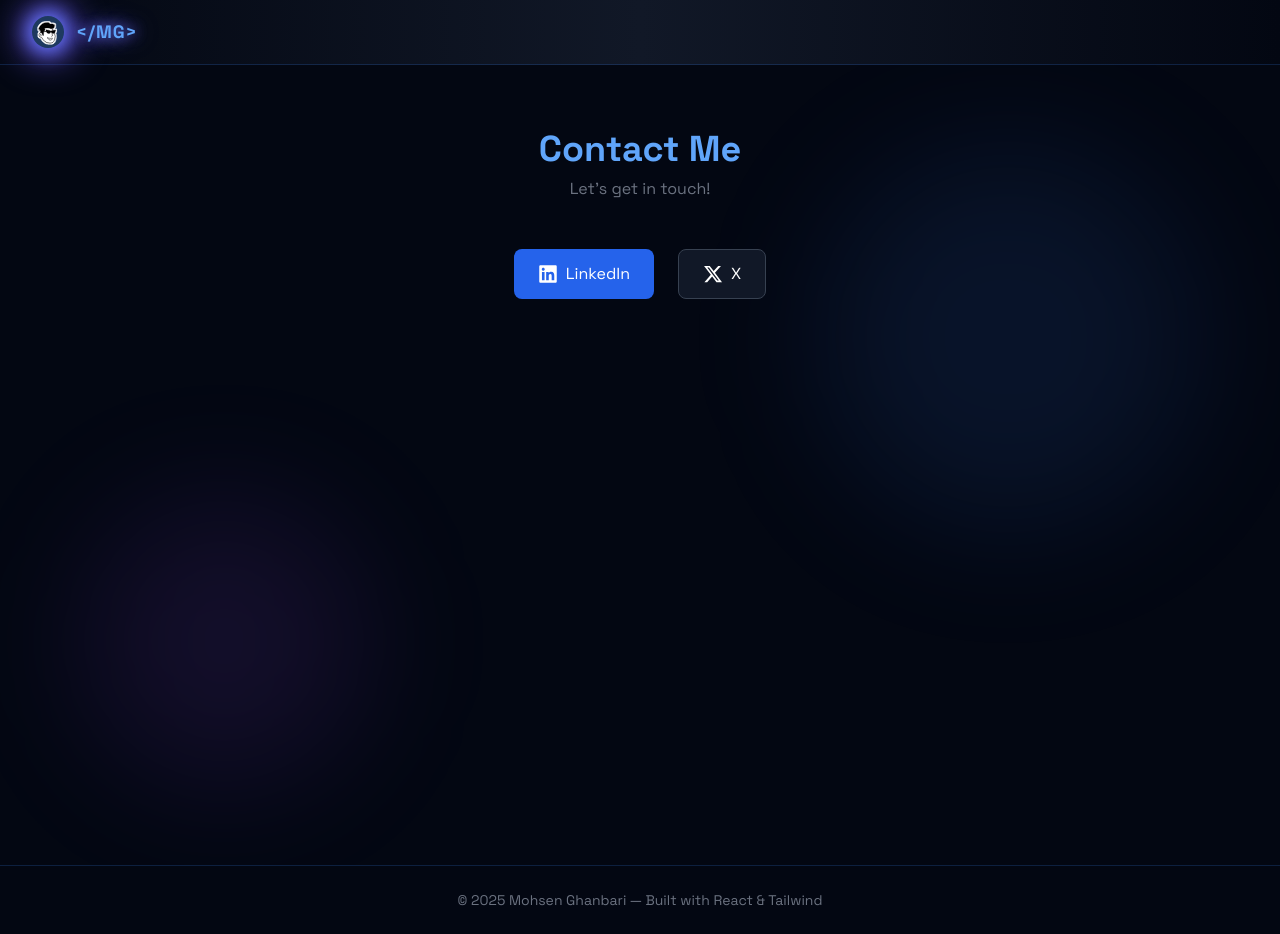
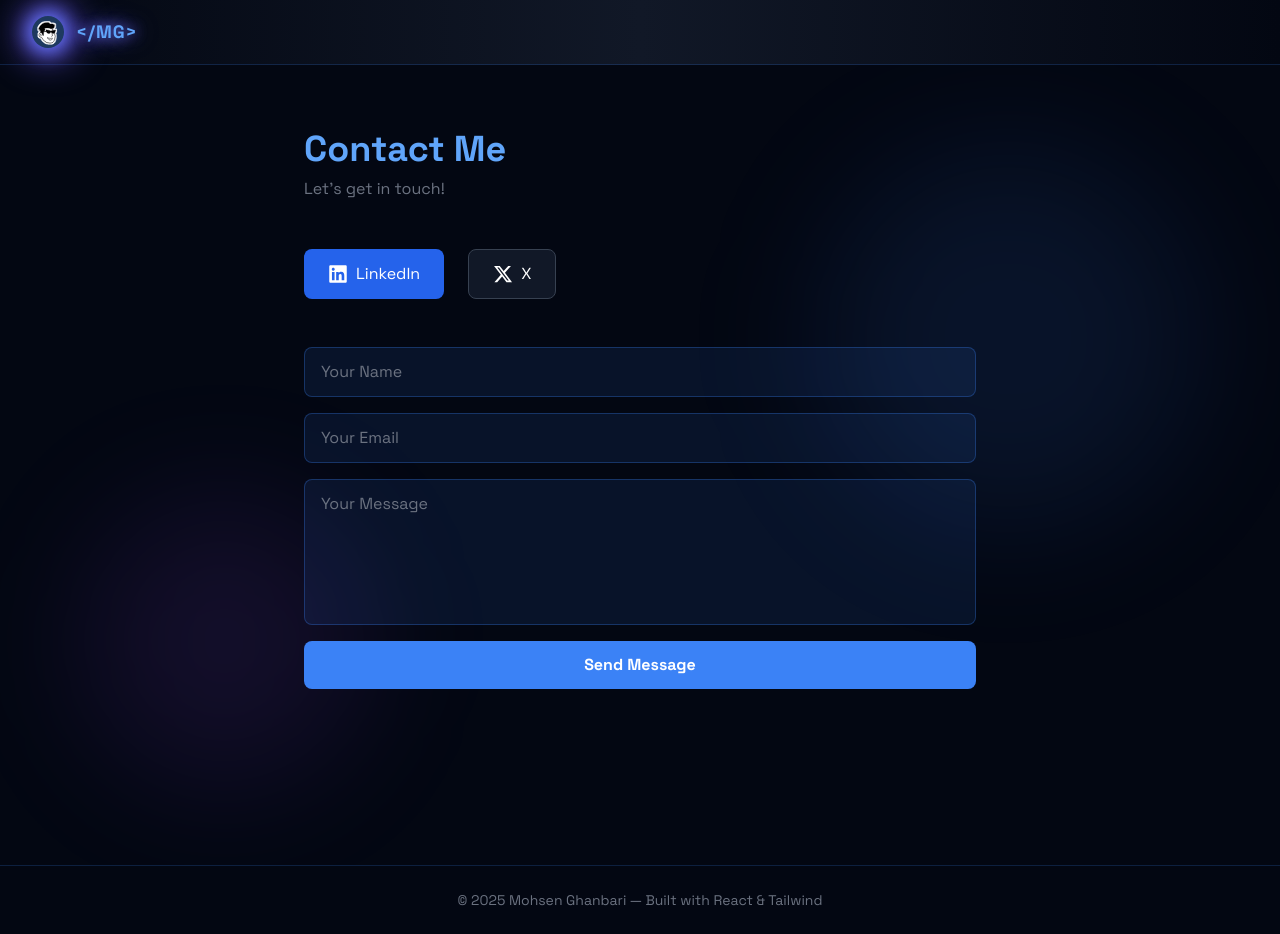
Before and after one commit to Ghanbariii/potfolio, a React (Create React App) app in the folder my/: page /contact in a window 1280 px wide. Built offline with nearby package versions, Linux system fonts and the light colour scheme.

Commit message:
add contact form with emailjs

```diff
--- a/my/package.json
+++ b/my/package.json
@@ -3,6 +3,7 @@
   "version": "0.1.0",
   "private": true,
   "dependencies": {
+    "@emailjs/browser": "^4.4.1",
     "@testing-library/dom": "^10.4.1",
     "@testing-library/jest-dom": "^6.9.1",
     "@testing-library/react": "^16.3.2",
--- a/my/src/App.js
+++ b/my/src/App.js
@@ -13,6 +13,7 @@ import { FaJs, FaReact, FaGitAlt } from "react-icons/fa";
 import { BrowserRouter, Routes, Route, Link } from "react-router-dom";
 import { SiTailwindcss, SiNextdotjs, SiTypescript } from "react-icons/si";
 import { useState } from "react";
+import emailjs from "@emailjs/browser";
 
 function Home() {
   return (
@@ -98,12 +99,38 @@ function Home() {
 }
 
 function Contact() {
+  const [name, setName] = useState("");
+  const [email, setEmail] = useState("");
+  const [message, setMessage] = useState("");
+  const [status, setStatus] = useState("");
+
+  const sendEmail = (e) => {
+    e.preventDefault();
+
+    emailjs
+      .send(
+        "service_g6v604n",
+        "template_cc43r5b",
+        { from_name: name, from_email: email, message: message },
+        "P-uD4Z05derwEZjzn",
+      )
+      .then(() => {
+        setStatus("success");
+        setName("");
+        setEmail("");
+        setMessage("");
+      })
+      .catch(() => {
+        setStatus("error");
+      });
+  };
+
   return (
     <div className="min-h-screen bg-gray-950 text-white px-8 py-16 relative overflow-hidden">
       <div className="absolute w-96 h-96 bg-blue-500/10 rounded-full blur-3xl top-20 right-20"></div>
       <div className="absolute w-72 h-72 bg-purple-500/10 rounded-full blur-3xl bottom-20 left-20"></div>
 
-      <div className="max-w-3xl mx-auto relative z-10 flex flex-col items-center">
+      <div className="max-w-2xl mx-auto relative z-10">
         <h1 className="text-3xl md:text-4xl font-bold text-blue-400 mb-2 animate-fadeUp delay-100">
           Contact Me
         </h1>
@@ -111,9 +138,9 @@ function Contact() {
           Let's get in touch!
         </p>
 
-        <div className="flex flex-col sm:flex-row gap-6">
+        <div className="flex gap-6 mb-12">
           <a
-            href="https://linkedin.com/in/mohsenghanbarii"
+            href="https://linkedin.com/in/username"
             target="_blank"
             rel="noreferrer"
             className="flex items-center gap-2 bg-blue-600 px-6 py-3 rounded-lg hover:bg-blue-800 transition"
@@ -121,7 +148,7 @@ function Contact() {
             <FaLinkedin size={20} /> LinkedIn
           </a>
           <a
-            href="https://x.com/mohsenghanbarii"
+            href="https://x.com/username"
             target="_blank"
             rel="noreferrer"
             className="flex items-center gap-2 bg-gray-900 border border-gray-700 px-6 py-3 rounded-lg hover:bg-gray-800 transition"
@@ -129,6 +156,49 @@ function Contact() {
             <FaXTwitter size={20} /> X
           </a>
         </div>
+
+        <form onSubmit={sendEmail} className="flex flex-col gap-4">
+          <input
+            type="text"
+            placeholder="Your Name"
+            value={name}
+            onChange={(e) => setName(e.target.value)}
+            required
+            className="bg-blue-500/10 border border-blue-500/30 rounded-lg px-4 py-3 text-white placeholder-gray-500 focus:outline-none focus:border-blue-400 transition"
+          />
+          <input
+            type="email"
+            placeholder="Your Email"
+            value={email}
+            onChange={(e) => setEmail(e.target.value)}
+            required
+            className="bg-blue-500/10 border border-blue-500/30 rounded-lg px-4 py-3 text-white placeholder-gray-500 focus:outline-none focus:border-blue-400 transition"
+          />
+          <textarea
+            placeholder="Your Message"
+            value={message}
+            onChange={(e) => setMessage(e.target.value)}
+            required
+            rows={5}
+            className="bg-blue-500/10 border border-blue-500/30 rounded-lg px-4 py-3 text-white placeholder-gray-500 focus:outline-none focus:border-blue-400 transition resize-none"
+          />
+          <button
+            type="submit"
+            className="bg-blue-500 text-white px-6 py-3 rounded-lg hover:bg-blue-700 transition font-bold"
+          >
+            Send Message
+          </button>
+          {status === "success" && (
+            <p className="text-green-400 text-center">
+              Message sent successfully! ✅
+            </p>
+          )}
+          {status === "error" && (
+            <p className="text-red-400 text-center">
+              Something went wrong. Try again! ❌
+            </p>
+          )}
+        </form>
       </div>
     </div>
   );
@@ -154,9 +224,6 @@ function About() {
           professional developer in Germany.
         </p>
 
-        <h2 className="text-2xl font-bold text-purple-400 mb-6 animate-fadeUp delay-400">
-          Skills
-        </h2>
         <h2 className="text-2xl font-bold text-purple-400 mb-6 animate-fadeUp delay-400">
           Skills
         </h2>
```
Also changed, not shown: 2 other files (tests, documents, lock files or other folders).
